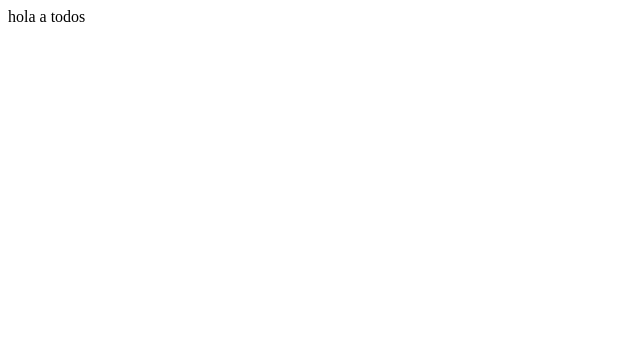
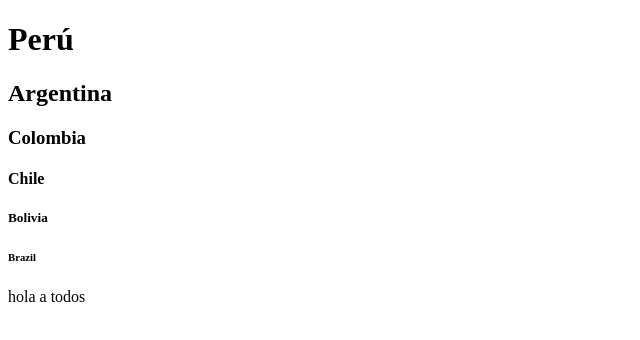
Before and after one commit to ilder09/paginanueva, a plain HTML site: page index.html in a window 1280 px wide. Shown: the whole page, without its empty margins (0-640 px from the left). Drawn offline with Linux system fonts and the light colour scheme.

Commit message:
version 3

```diff
--- a/index.html
+++ b/index.html
@@ -1,12 +1,19 @@
 <!DOCTYPE html>
-<html lang="en">
+<html lang="es"
 <head>
     <meta charset="UTF-8">
     <meta http-equiv="X-UA-Compatible" content="IE=edge">
     <meta name="viewport" content="width=device-width, initial-scale=1.0">
-    <title>Mi primera pagina</title>
+    <title> Mi primera pagina </title>
 </head>
 <body>
+    <!-- buenos dias -->
+    <h1>Perú</h1>
+    <h2>Argentina</h2>
+    <h3>Colombia</h3>
+    <h4>Chile</h4>
+    <h5>Bolivia</h5>
+    <h6>Brazil</h6>
     hola a todos
 </body>
 </html>
```
